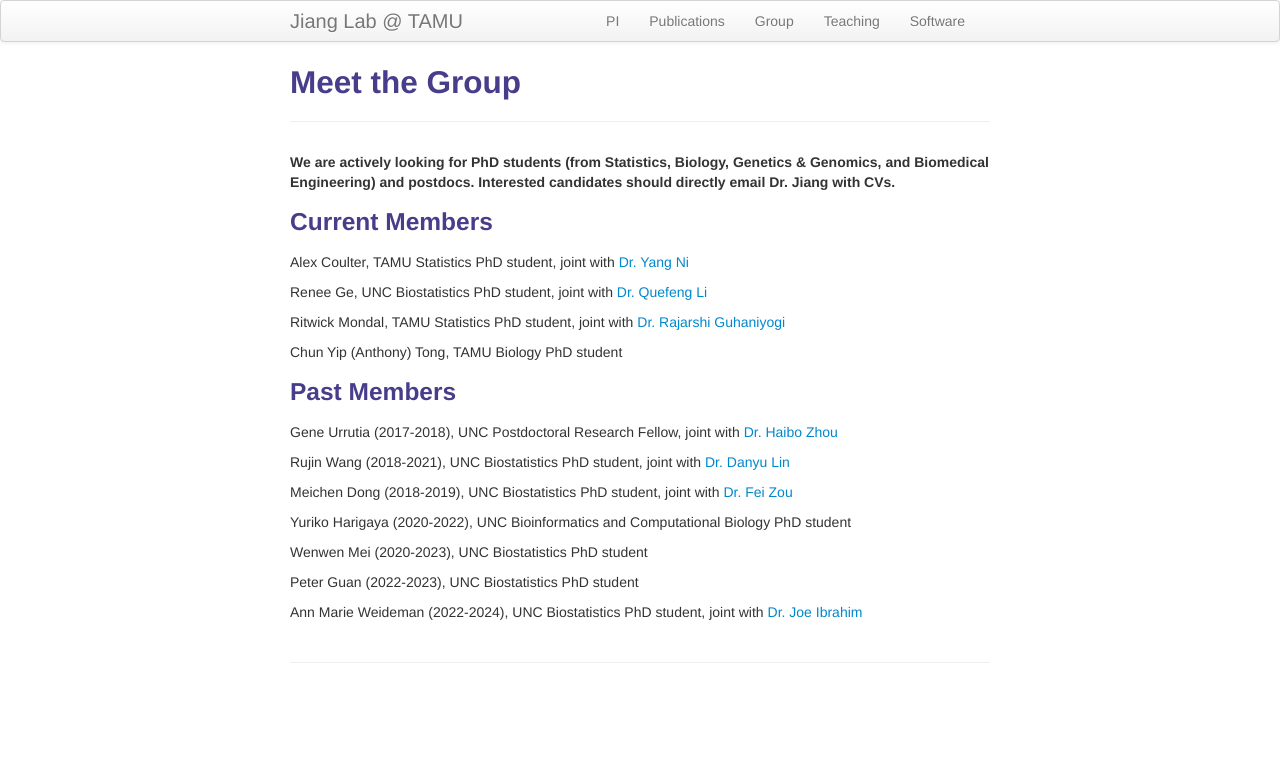
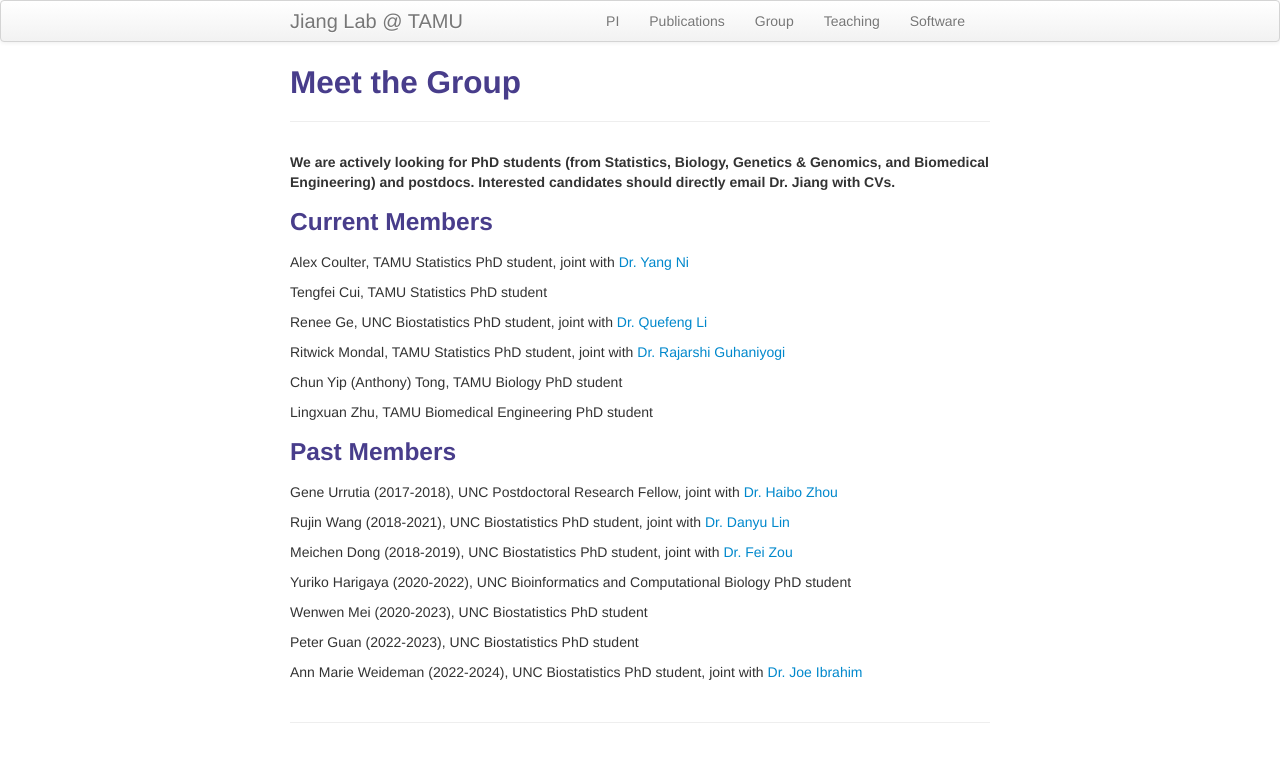
Before and after one commit to yuchaojiang/yuchaojiang.github.io, a Jekyll site: the page built from pages/group.md, in a window 1280 px wide. Shown: the top 762 px of the page. Built offline with Jekyll 4.4.1, drawn with Linux system fonts in a browser that asks for light colours.

Commit message:
Update group.md

```diff
--- a/pages/group.md
+++ b/pages/group.md
@@ -10,11 +10,15 @@ description: Group members
 
 Alex Coulter, TAMU Statistics PhD student, joint with [Dr. Yang Ni](https://nystat.github.io/yni/)
 
+Tengfei Cui, TAMU Statistics PhD student
+
 Renee Ge, UNC Biostatistics PhD student, joint with [Dr. Quefeng Li](https://quefengli.github.io/)
 
 Ritwick Mondal, TAMU Statistics PhD student, joint with [Dr. Rajarshi Guhaniyogi](https://sites.google.com/view/rajguhaniyogi)
 
 Chun Yip (Anthony) Tong, TAMU Biology PhD student
+
+Lingxuan Zhu, TAMU Biomedical Engineering PhD student
 
 ### Past Members
 
```
